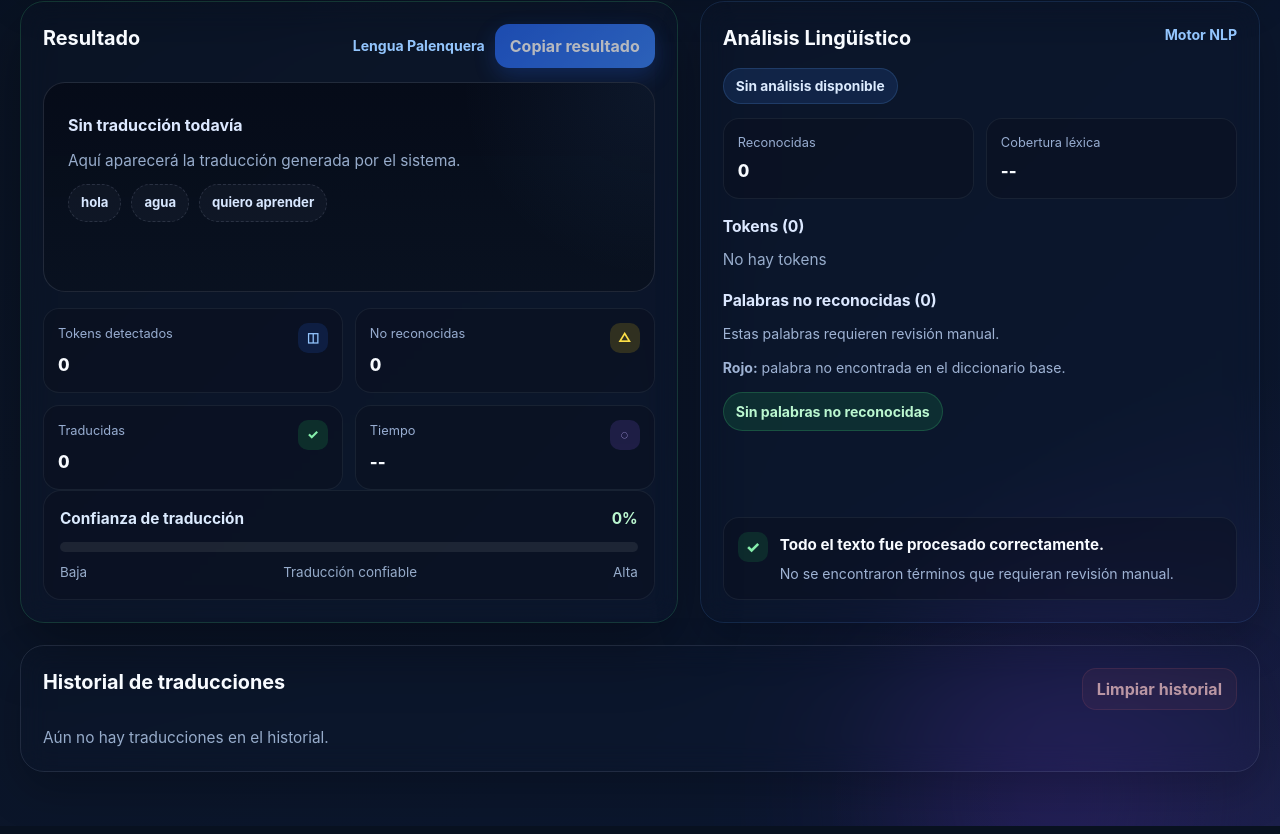
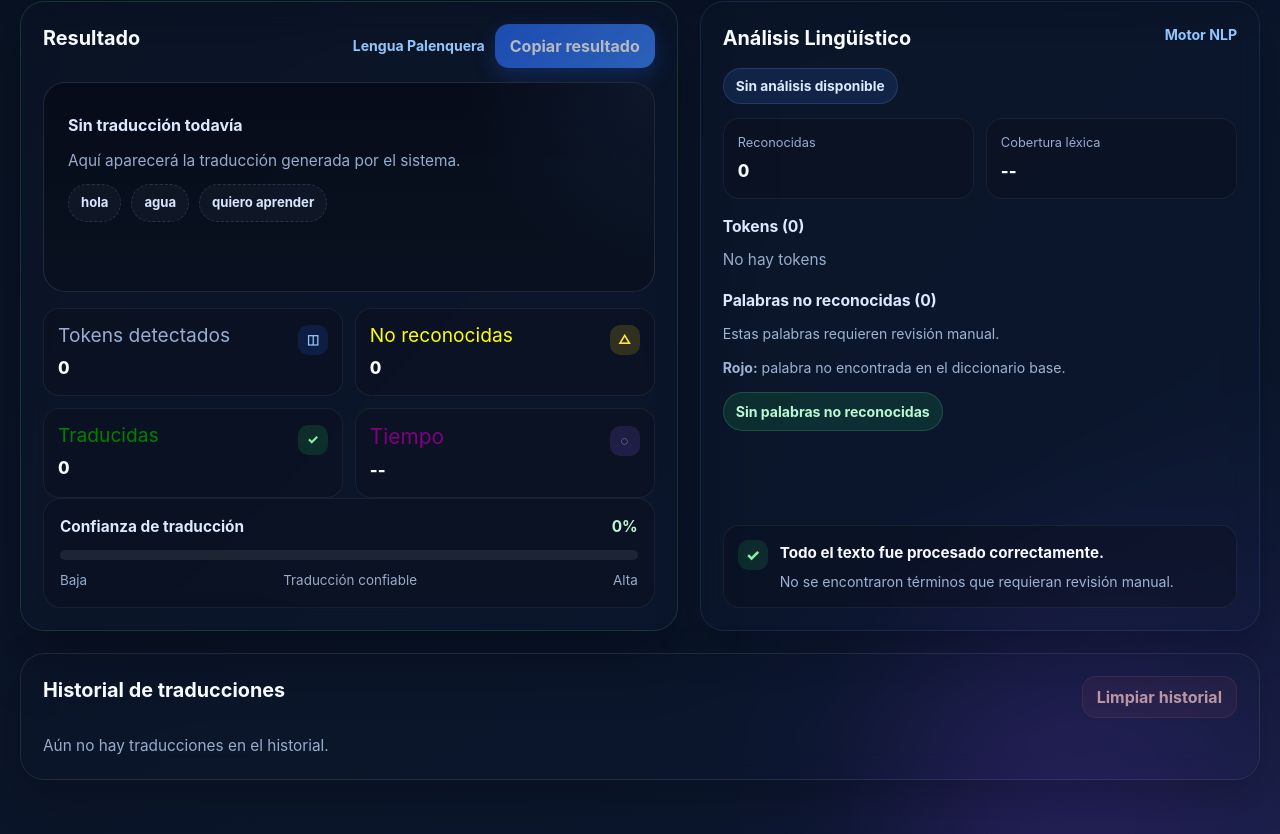
Before and after one commit to Jeff-23/palenquero-translator-platform, a React app in the folder frontend/: page / in a window 1280 px wide. Shown: the part 808-1642 px from the top of the page. Built offline with nearby package versions, Linux system fonts and the light colour scheme; the HTML template or start-up script is replaced by a standard one.

Commit message:
Cambios de color en algunas palabras

```diff
--- a/frontend/src/App.jsx
+++ b/frontend/src/App.jsx
@@ -516,7 +516,7 @@ export default function App() {
 
               <div className="metric-card">
                 <div className="metric-top">
-                  <span className="metric-label">No reconocidas</span>
+                  <span className="metric-label_2">No reconocidas</span>
                   <span className="metric-icon yellow">△</span>
                 </div>
                 <strong className="metric-value">{unknownWords.length}</strong>
@@ -524,7 +524,7 @@ export default function App() {
 
               <div className="metric-card">
                 <div className="metric-top">
-                  <span className="metric-label">Traducidas</span>
+                  <span className="metric-label_3">Traducidas</span>
                   <span className="metric-icon green">✓</span>
                 </div>
                 <strong className="metric-value">{translatedWordsCount}</strong>
@@ -532,7 +532,7 @@ export default function App() {
 
               <div className="metric-card">
                 <div className="metric-top">
-                  <span className="metric-label">Tiempo</span>
+                  <span className="metric-label_4">Tiempo</span>
                   <span className="metric-icon purple">◌</span>
                 </div>
                 <strong className="metric-value">
--- a/frontend/src/index.css
+++ b/frontend/src/index.css
@@ -908,7 +908,31 @@ strong {
 .metric-label {
   display: block;
   color: #98add1;
-  font-size: 0.8rem;
+  font-size: 1.2rem;
+  margin-bottom: 8px;
+  line-height: 1.3;
+}
+
+.metric-label_2 {
+  display: block;
+  color: yellow;
+  font-size: 1.2rem;
+  margin-bottom: 8px;
+  line-height: 1.3;
+}
+
+.metric-label_3 {
+  display: block;
+  color: green;
+  font-size: 1.2rem;
+  margin-bottom: 8px;
+  line-height: 1.3;
+}
+
+.metric-label_4 {
+  display: block;
+  color: purple;
+  font-size: 1.3rem;
   margin-bottom: 8px;
   line-height: 1.3;
 }
```
